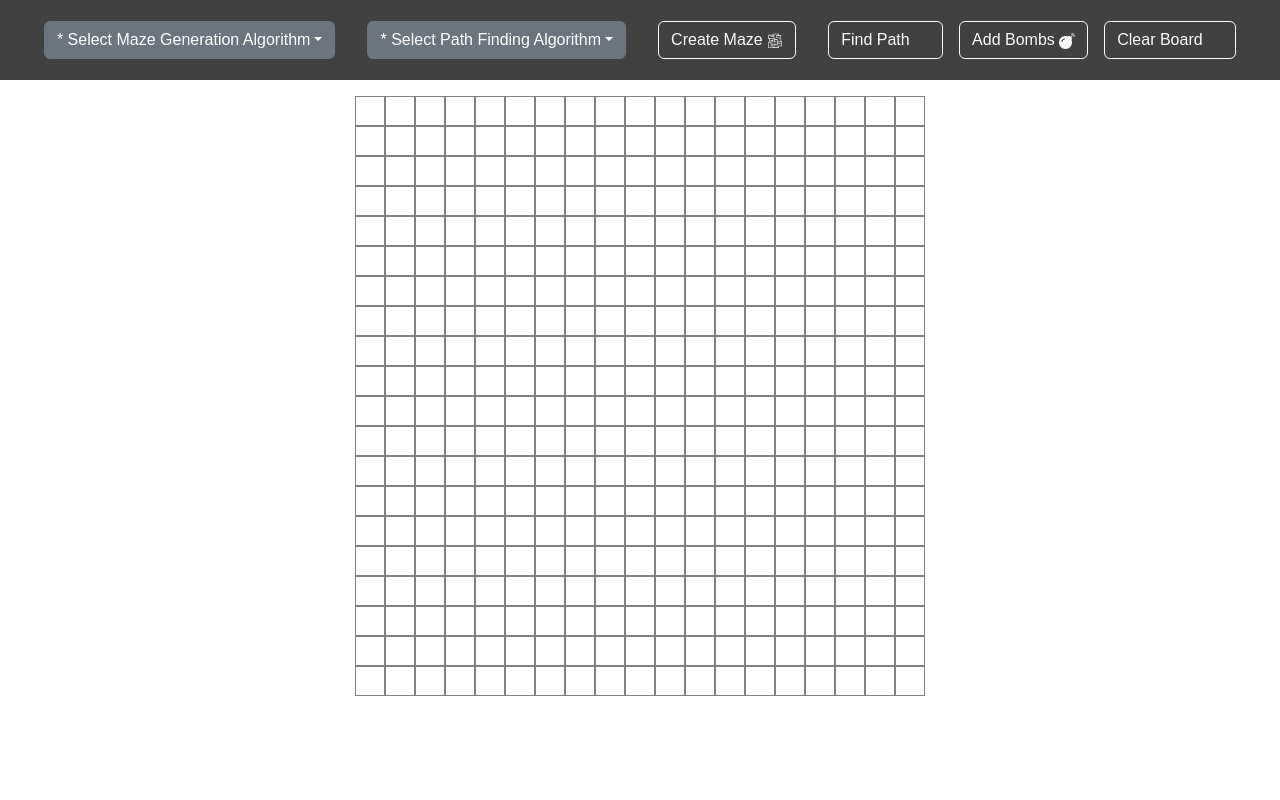
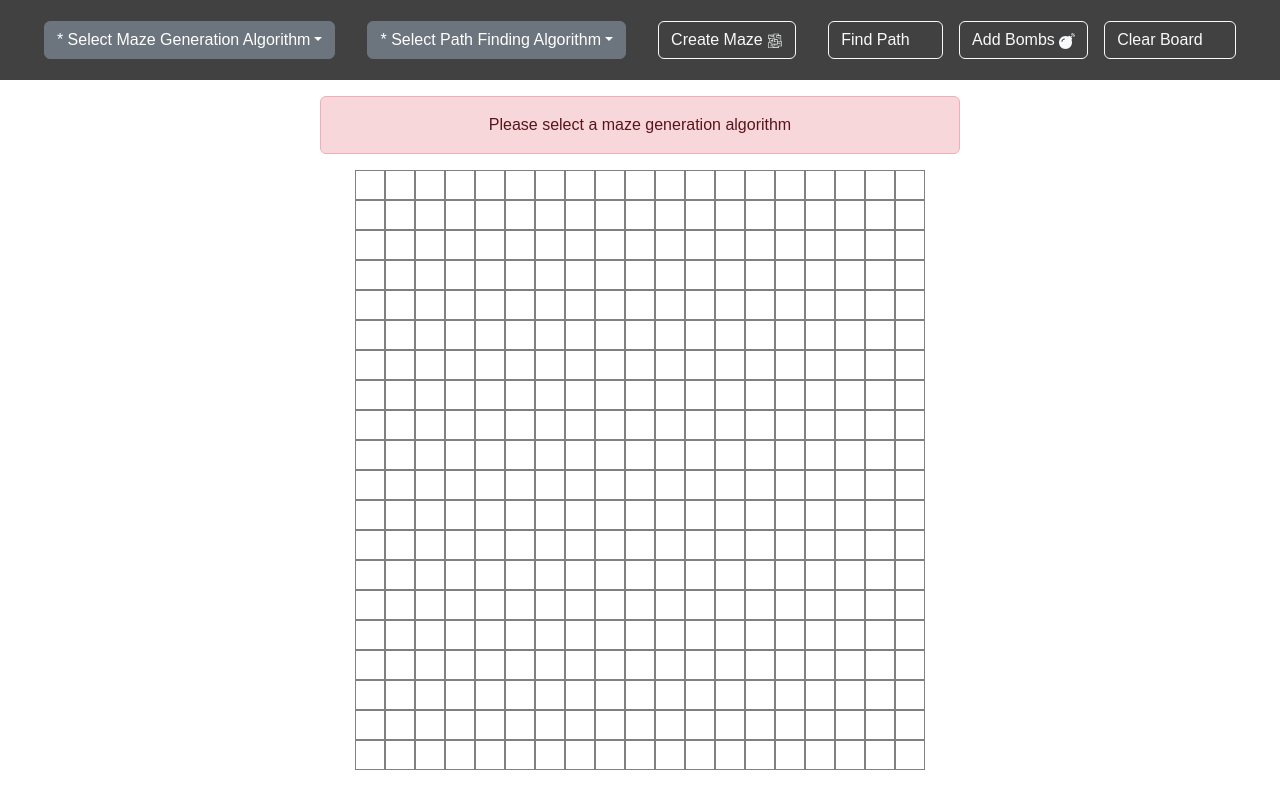
Before and after one commit to chrisjk868/Pathfinder, a React (Create React App) app: page / in a window 1280 px wide. Both pictures are taken after a click on the button "Create Maze". Built offline with nearby package versions, Linux system fonts and the light colour scheme; some icons are missing.

Commit message:
added maze generation bug reporting

```diff
--- a/src/App.jsx
+++ b/src/App.jsx
@@ -10,7 +10,7 @@ function App() {
 	const [run, setRun] = useState(false);
 	const [reset, setReset] = useState(false);
 	const [generate, setGenerate] = useState(false);
-	const [btnStates, setButtonStates] = useState(JSON.stringify({'gen-maze': false, 'search-algo': false, 'reset-board': false}));
+	const [btnStates, setButtonStates] = useState(JSON.stringify({'gen-maze': false, 'search-algo': false, 'add-bombs': false, 'reset-board': false}));
 	const [mazeAlgo, setMazeAlgo] = useState('* Select Maze Generation Algorithm');
     const [pfAlgo, setPfAlgo] = useState('* Select Path Finding Algorithm');
 
--- a/src/components/ConfigBar.jsx
+++ b/src/components/ConfigBar.jsx
@@ -38,7 +38,7 @@ function ConfigBar({ runPfAlgo, clearBoard, generateMaze, btnStates, handleSelec
             </Dropdown>
             <Button id="gen-maze" variant="outline-light" onClick={() => {generateMaze();}} disabled={getState('gen-maze')}> Create Maze <GiMaze/> </Button>
             <Button id="search-algo" variant="outline-light" onClick={() => {runPfAlgo();}} disabled={getState('search-algo')}> Find Path <PiPathBold/> </Button>
-            <ToggleButton id="add-bomb" variant="outline-light" type="checkbox" checked={checked} onClick={(e) => { e.preventDefault(); setChecked(!checked);}}> Add Bombs <FaBomb/> </ToggleButton>
+            <ToggleButton id="add-bomb" variant="outline-light" type="checkbox" checked={checked} disabled={getState('add-bombs')} onClick={(e) => { e.preventDefault(); setChecked(!checked);}}> Add Bombs <FaBomb/> </ToggleButton>
             <Button id="reset-board" variant="outline-light" onClick={() => {clearBoard();}} disabled={getState('reset-board')}> Clear Board <PiEraserFill/> </Button>
 
         </div>
--- a/src/components/Graph.jsx
+++ b/src/components/Graph.jsx
@@ -37,6 +37,7 @@ function Graph(props) {
 	const [start, setStart] = useState(null);
 	const [end, setEnd] = useState(null);
 	const [showAlert, setShowAlert] = useState(false);
+	const [alertMessage, setAlertMessage] = useState('');
 
 	// Hook that checks when the component just mounted
 	let justMounted;
@@ -66,9 +67,9 @@ function Graph(props) {
 			// Disable all buttons and user interactions when algo is running
 			setDisableCells(!disableCells);
 			console.log('Graph.js: Running BFS ...');
-			props.setBtnStates(JSON.stringify({'gen-maze': true, 'search-algo': true, 'reset-board': true}));
+			props.setBtnStates(JSON.stringify({'gen-maze': true, 'search-algo': true, 'add-bombs': true, 'reset-board': true}));
 			const path = await BFS(nodes, start, end);
-			props.setBtnStates(JSON.stringify({'gen-maze': false, 'search-algo': false, 'reset-board': false}));
+			props.setBtnStates(JSON.stringify({'gen-maze': false, 'search-algo': false, 'add-bombs': false, 'reset-board': false}));
 			console.log('Graph.js: Returned path is:', path);
 			setDisableCells((disableCells) => {
 				return !disableCells;
@@ -111,6 +112,7 @@ function Graph(props) {
 					startAstar();
 					setShowAlert(false);
 				} else {
+					setAlertMessage('Please select a path finding algorithm');
 					setShowAlert(true);
 				}
 			} catch (error) {
@@ -119,10 +121,7 @@ function Graph(props) {
 		}
 	}, [props.run]);
 
-	// Hook that runs when Generate Maze is clicked
-	useEffect(() => {
-		console.log('Graph.js: props.generate:', props.generate);
-		const genMaze = async () => {
+	const genMazeDFS = async () => {
 		if (addedStart && addedEnd) {
 			console.log('Graph.js: Nodes before maze generation [nodes]:', nodes);
 			setDisableCells(!disableCells);
@@ -135,9 +134,9 @@ function Graph(props) {
 				}
 			}
 			console.log('Graph.js: Generating Maze...');
-				props.setBtnStates(JSON.stringify({'gen-maze': true, 'search-algo': true, 'reset-board': true}));
+			props.setBtnStates(JSON.stringify({'gen-maze': true, 'search-algo': true, 'add-bombs': true,'reset-board': true}));
 			const walls = await generateMaze(nodes, start, end);
-				props.setBtnStates(JSON.stringify({'gen-maze': false, 'search-algo': false, 'reset-board': false}));
+			props.setBtnStates(JSON.stringify({'gen-maze': false, 'search-algo': false, 'add-bombs': false, 'reset-board': false}));
 			console.log('Graph.js: Nodes with walls...', walls);
 			setNodes([...walls]);
 			setDisableCells((disableCells) => {
@@ -147,10 +146,27 @@ function Graph(props) {
 			console.log('Graph.js: Start or End isn\'t added yet');
 		}
 	};
+
+	const genMazeMST = async () => {
+		console.log('Graph.js: Running MST ...');
+	}
+
+	// Hook that runs when Generate Maze is clicked
+	useEffect(() => {
+		console.log('Graph.js: props.generate:', props.generate);
+		if (!justMounted) {
 			try {
-			genMaze();
+				if (props.mazeAlgo === 'Randomized DFS') {
+					genMazeDFS();
+				} else if (props.mazeAlgo === 'MST') {
+					genMazeMST();
+				} else {
+					setAlertMessage('Please select a maze generation algorithm');
+					setShowAlert(true);
+				}
 			} catch (error) {
 				console.error();
+			}
 		}
 	}, [props.generate])
 
@@ -201,7 +217,7 @@ function Graph(props) {
 			<Alert show={showAlert}
 				   style={{ marginLeft: '25vw', marginRight: '25vw' }}
 				   variant='danger' id='path-finding-error'>
-					Please select a path finding algorithm
+					{alertMessage}
 			</Alert>
             {nodes.map((row, rowIdx) => {
                 let rowId = `row-${rowIdx}`;
```
Lines whose indentation alone changed are shown as unchanged.
